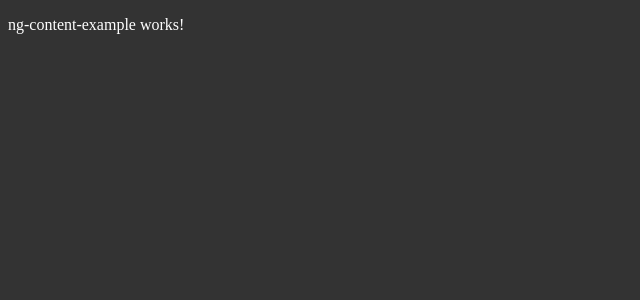
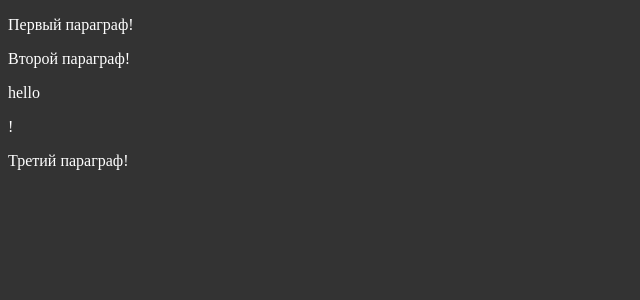
Before and after one commit to Yuri-Simonov/My-Angular-Course, an Angular app: page / in a window 1280 px wide. Shown: the top 300 px of the page, without its empty margins (0-640 px from the left). Built offline with nearby package versions, Linux system fonts and the light colour scheme.

Commit message:
10. элементы ng-template и ng-container

```diff
--- a/src/app/app.component.html
+++ b/src/app/app.component.html
@@ -1,18 +1,26 @@
-<!-- <app-child>
-	<hr>
-	<p style="background-color: lightcoral;">Lorem ipsum dolor sit, amet consectetur adipisicing elit. Nisi, facere?</p>
-	<div style="background-color: rgb(161, 161, 113);" someAttribute>Lorem ipsum dolor sit, amet consectetur adipisicing elit. Nisi, facere?</div>
-	<article style="background-color: lightgreen;" class="some-css-class">Lorem ipsum dolor sit, amet consectetur adipisicing elit. Nisi, facere?</article>
-	<hr>
-	<hr>
-	<div class="example">
-		<span>Цвет из родителя {{color}}</span>
-	</div>
-	<hr>
-</app-child> -->
+<p>Первый параграф!</p>
+<ng-container
+  *ngTemplateOutlet="test; context: { first: 'hello', someText: '!' }"
+>
+  <span>
+    Lorem ipsum dolor sit amet consectetur, adipisicing elit. Quis
+    reprehenderit, ipsam beatae explicabo soluta quia itaque ratione a, incidunt
+    magnam placeat suscipit deleniti corporis aliquam voluptate fugit amet vel
+    quibusdam!
+  </span>
+</ng-container>
+<p>Третий параграф!</p>
 
-<app-child>
-	<app-ng-content-example></app-ng-content-example>
-	<p>text</p>
-	Lorem ipsum dolor sit amet.
-</app-child>
+<ng-template
+  #test
+  let-item
+  let-drink
+  let-firstItem="first"
+  let-someText="someText"
+>
+  <p>Второй параграф!</p>
+  <p>{{ firstItem }}</p>
+  <p>{{ item }}</p>
+  <p>{{ drink }}</p>
+  <p>{{ someText }}</p>
+</ng-template>
```
